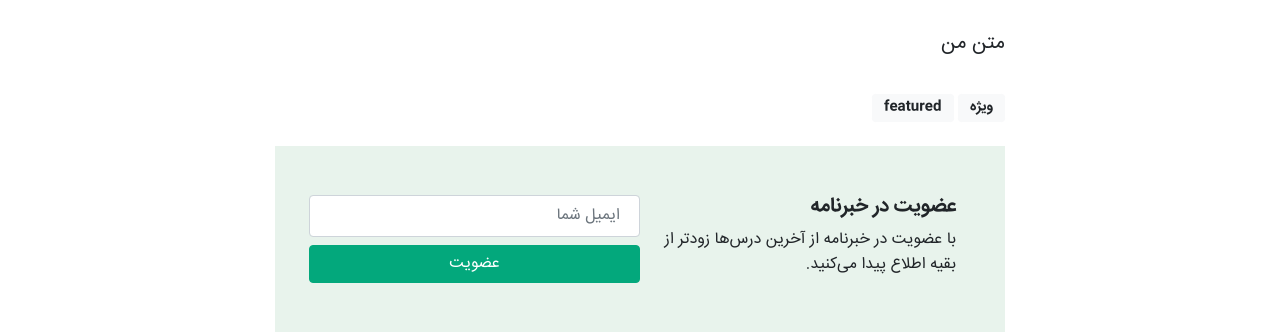
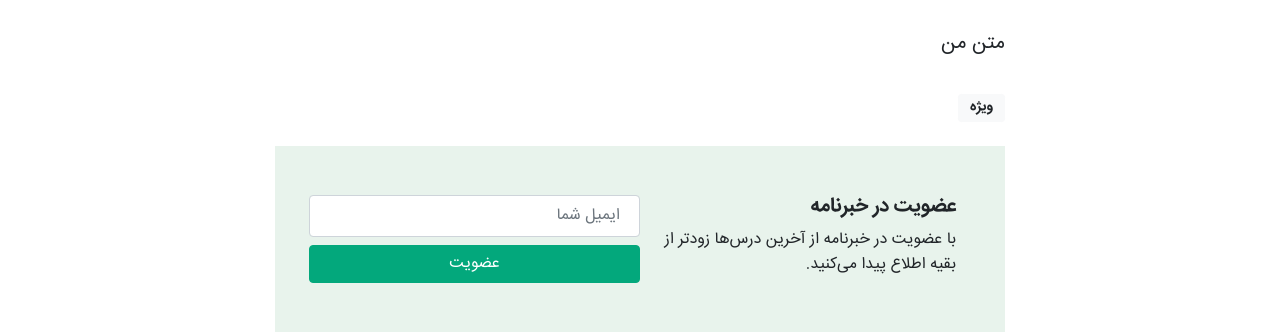
Before and after one commit to MHKarami97/danjoo-school, a Jekyll site: the page built from _posts/2024-07-31-offer.md, in a window 1280 px wide and 1094 px high. Shown: the part 545-879 px from the top of the window. Built offline with Jekyll 4.4.1, drawn with Linux system fonts in a browser that asks for light colours; nearby versions of some CDN libraries; comment, search, counter and statistics services are not loaded.

Commit message:
fix: sidebar

```diff
--- a/_includes/sidebar-featured.html
+++ b/_includes/sidebar-featured.html
@@ -1,7 +1,7 @@
 <div class="sticky-top sticky-top-offset">
     <h4 class="font-weight-bold spanborder"><span>ویژه</span></h4>
     <ol class="list-featured">
-        {% for post in site.tags.اختصاصی %}
+        {% for post in site.tags.featured %}
             <li class="mb-4">
             <span>
                 <h6 class="font-weight-bold">
--- a/_posts/2024-07-31-offer.md
+++ b/_posts/2024-07-31-offer.md
@@ -3,7 +3,7 @@
 title:  "تخفیف به مناسب تاسیس سایت"
 categories: [ خبر, ویژه ]
 image: assets/images/home.jpg
-tags: [ویژه,featured]
+tags: [ویژه]
 ---
 مطلبی که تگ ویژه داشته باشد به این صورت نمایش داده خواهد شد
 #### عنوان
```
